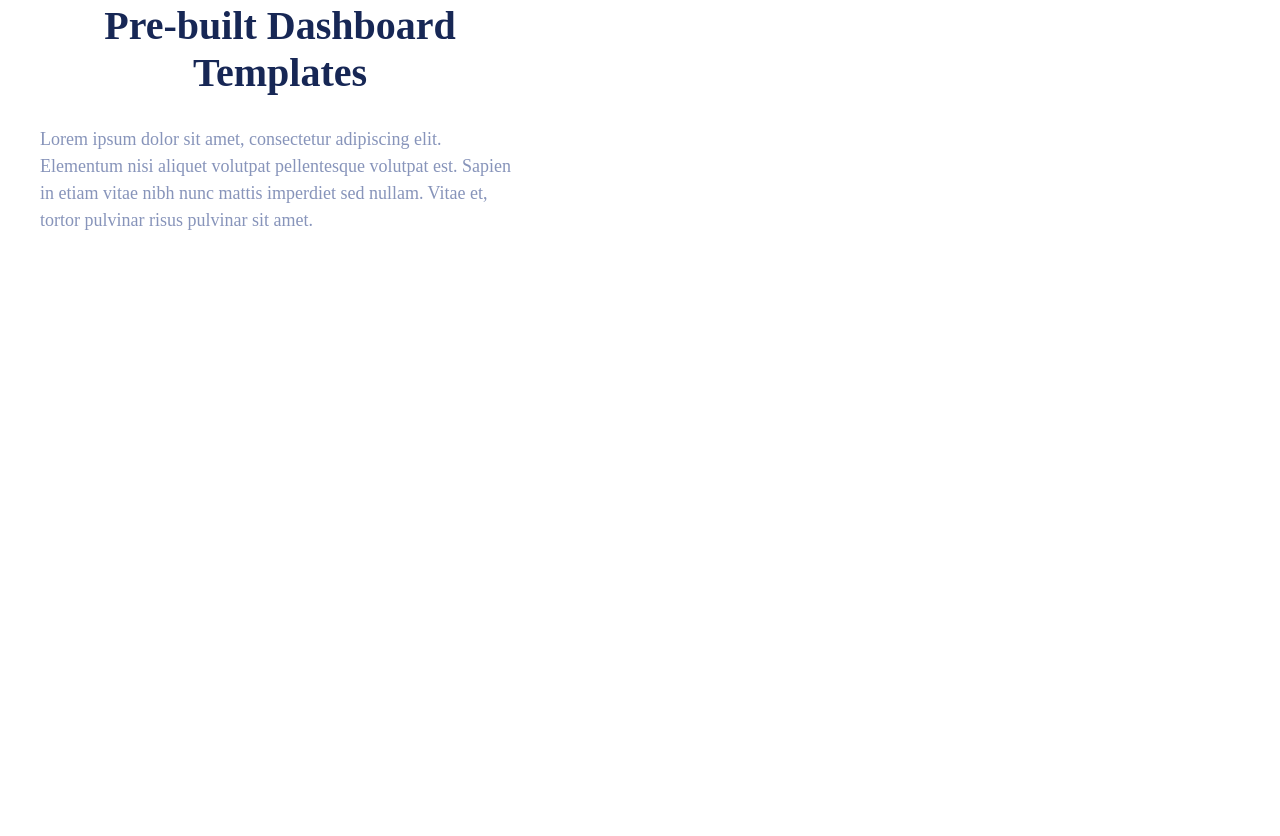
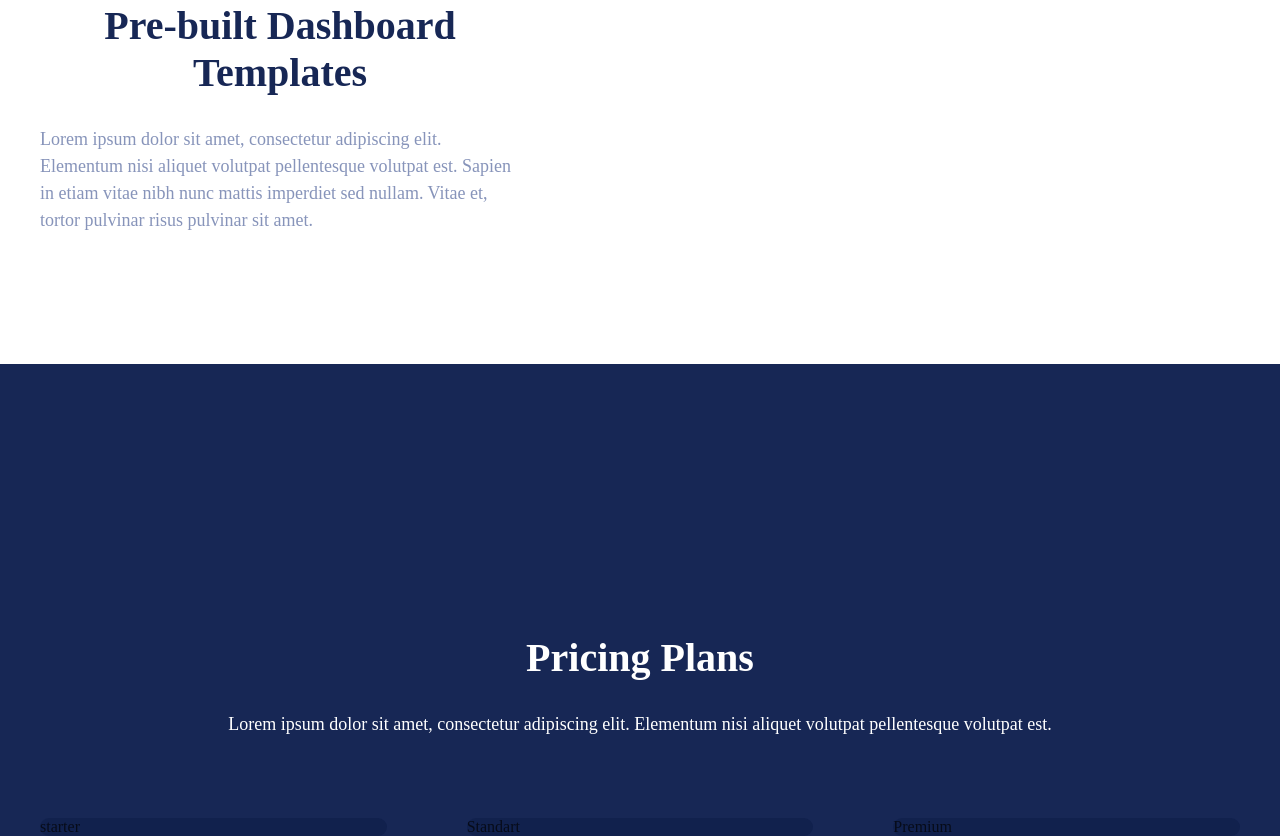
Before and after one commit to ana029/homework7, a plain HTML site: page index.html in a window 1280 px wide. Shown: the part 2236-3072 px from the top of the page. Before the commit the page ends 2600 px from the top, so only its background shows below. Drawn offline with Linux system fonts and the light colour scheme.

Commit message:
start footer

```diff
--- a/index.html
+++ b/index.html
@@ -107,7 +107,20 @@
 
     </content>
     <div class="backgraundofFooter">
-        <footer>
+        <footer class="wraperforfooter">
+            <p class="headinOfFooter">Pricing Plans</p>
+            <p class="textoffooter">Lorem ipsum dolor sit amet, consectetur adipiscing elit. Elementum nisi aliquet volutpat pellentesque volutpat est. </p>
+            <div class="pricingPlans">
+                <div>
+                    <p>starter</p>
+                </div>
+                <div>
+                    <p>Standart</p>
+                </div>
+                <div>
+                    <p>Premium</p>
+                </div>
+            </div>
 
         </footer>
     </div>
--- a/style.css
+++ b/style.css
@@ -15,6 +15,11 @@
     max-width: 1200px;
     margin: 0 auto;
     margin-bottom: 130px;
+}
+.wraperforfooter{
+    width: 100%;
+    max-width: 1200px;
+    margin: 0 auto;
 }
 header{
     display: flex;
@@ -151,3 +156,34 @@ div.automatedReports, div.addressYourNeeds, div.PrebuiltDashboard{
 div.automatedReports > div, div.addressYourNeeds > div, div.PrebuiltDashboard >div{
     width: 40%;
 }
+.headinOfFooter{
+    padding-top: 270px;
+    padding-bottom: 30px;
+    color: white;
+    text-align: center;
+    font-size: 40px;
+    font-style: normal;
+    font-weight: 700;
+    line-height: normal;
+}
+p.textoffooter{
+    color: white;
+    text-align: center;
+    font-size: 18px;
+    font-style: normal;
+    font-weight: 400;
+    line-height: 150%;
+    padding-bottom: 80px;
+}
+div.pricingPlans{
+    display: flex;
+    justify-content: center;
+    justify-items: center;
+    gap: 80px;
+}
+div.pricingPlans >div{
+    width: 30%;
+    border-radius: 30px;
+    opacity: 0.7;
+    background: #0F1F4B;
+}
```
